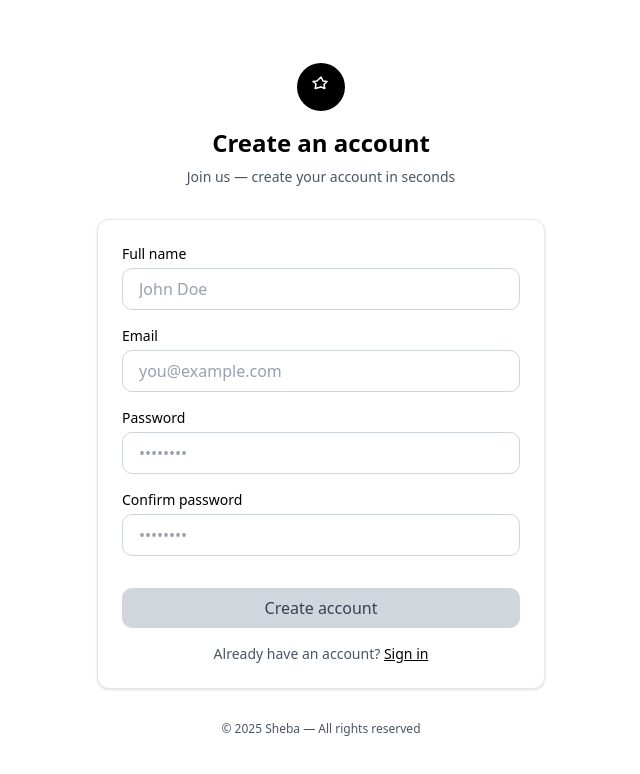
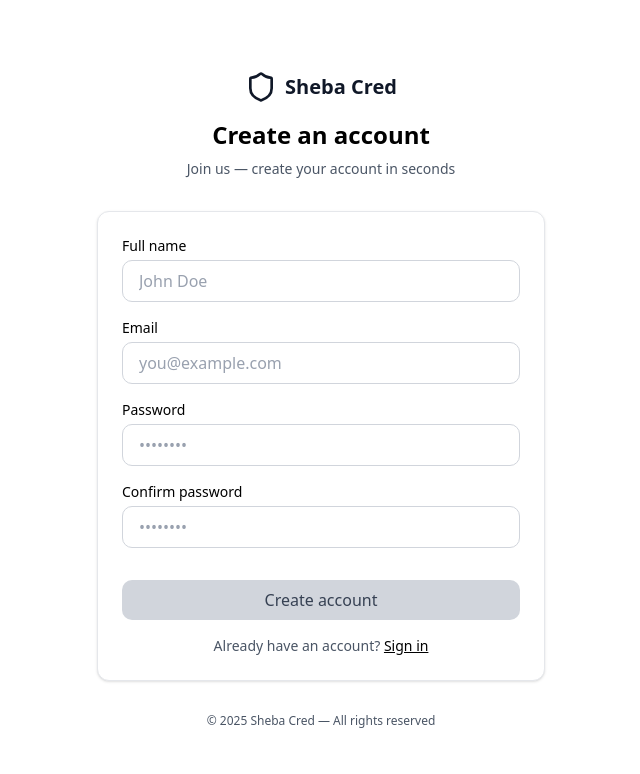
Before and after one commit to Sheba-Software-Solutions/Better-Hack-Sheba, a React (Vite) app: page /signup in a window 1280 px wide. Shown: the top 774 px of the page, without its empty margins (319-959 px from the left). Built offline with nearby package versions, Linux system fonts and the light colour scheme.

Commit message:
feat: implement Logo component and update header, sidebar, login, and signup pages

```diff
--- a/src/components/Header.tsx
+++ b/src/components/Header.tsx
@@ -1,17 +1,13 @@
 import React from 'react'
 import { Link } from 'react-router-dom'
+import Logo from './Logo'
 
 const Header: React.FC = () => {
   return (
     <header className="w-full border-b border-gray-200 py-4 px-4 md:px-6 flex items-center justify-between relative">
-      <div className="flex items-center gap-3">
-        <div className="h-10 w-10 rounded-full bg-black flex items-center justify-center">
-          <svg xmlns="http://www.w3.org/2000/svg" viewBox="0 0 24 24" fill="none" stroke="white" className="h-5 w-5">
-            <path strokeLinecap="round" strokeLinejoin="round" strokeWidth="1.5" d="M12 2l2 4 4 .5-3 3 .8 4L12 12 6.2 13.5 7 9 4 6.5 8 6z" />
-          </svg>
-        </div>
-        <span className="font-semibold text-lg">Sheba Cred</span>
-      </div>
+      <Link to="/" className="flex items-center">
+        <Logo variant="dark" size="md" />
+      </Link>
 
       {/* Desktop nav */}
       <nav className="absolute left-1/2 -translate-x-1/2 hidden md:flex gap-8">
--- /dev/null
+++ b/src/components/Logo.tsx
@@ -0,0 +1,46 @@
+import React from 'react';
+import { Shield } from 'lucide-react';
+
+interface LogoProps {
+  variant?: 'default' | 'light' | 'dark';
+  size?: 'sm' | 'md' | 'lg';
+  showText?: boolean;
+  className?: string;
+}
+
+const Logo: React.FC<LogoProps> = ({
+  variant = 'default',
+  size = 'md',
+  showText = true,
+  className = ''
+}) => {
+  const sizeClasses = {
+    sm: { icon: 'h-5 w-5', text: 'text-base' },
+    md: { icon: 'h-6 w-6', text: 'text-lg' },
+    lg: { icon: 'h-8 w-8', text: 'text-xl' }
+  };
+
+  const variantClasses = {
+    default: { icon: 'text-primary', text: 'text-foreground' },
+    light: { icon: 'text-white', text: 'text-white' },
+    dark: { icon: 'text-gray-900', text: 'text-gray-900' }
+  };
+
+  const iconSize = sizeClasses[size].icon;
+  const textSize = sizeClasses[size].text;
+  const iconColor = variantClasses[variant].icon;
+  const textColor = variantClasses[variant].text;
+
+  return (
+    <div className={`flex items-center gap-2 ${className}`}>
+      <Shield className={`${iconSize} ${iconColor}`} />
+      {showText && (
+        <span className={`font-bold ${textSize} ${textColor}`}>
+          Sheba Cred
+        </span>
+      )}
+    </div>
+  );
+};
+
+export default Logo;
--- a/src/components/Sidebar.tsx
+++ b/src/components/Sidebar.tsx
@@ -1,7 +1,8 @@
 import { useEffect, useState } from 'react';
 import { Link, Outlet, useNavigate, useLocation } from 'react-router-dom';
-import { Shield, Upload, CreditCard, FileText, User, Settings, LogOut } from 'lucide-react';
+import { Upload, CreditCard, FileText, User, Settings, LogOut } from 'lucide-react';
 import { useAuth } from '../contexts/AuthContext';
+import Logo from './Logo';
 
 const Sidebar = () => {
   const { user, logout } = useAuth();
@@ -28,9 +29,8 @@ const Sidebar = () => {
     <div className="min-h-screen bg-background flex">
       {/* Mobile top bar */}
       <div className="md:hidden fixed top-0 inset-x-0 z-40 bg-gray-900 text-white border-b border-gray-800 flex items-center justify-between px-4 py-3">
-        <Link to="/" className="flex items-center gap-2">
-          <Shield className="h-6 w-6" />
-          <span className="font-semibold">Sheba-Cred</span>
+        <Link to="/" className="flex items-center">
+          <Logo variant="light" size="md" />
         </Link>
         <button
           onClick={() => setOpen((v) => !v)}
@@ -46,9 +46,8 @@ const Sidebar = () => {
       {/* Sidebar */}
       <aside className={`fixed md:static inset-y-0 left-0 z-50 w-72 md:w-64 bg-gray-900 border-r border-gray-800 flex flex-col transform transition-transform duration-200 ${open ? 'translate-x-0' : '-translate-x-full md:translate-x-0'}`}>
         <div className="p-6 border-b border-gray-800">
-          <Link to="/" className="flex items-center gap-2">
-            <Shield className="h-8 w-8 text-white" />
-            <span className="text-xl font-bold text-white">Sheba-Cred</span>
+          <Link to="/" className="flex items-center">
+            <Logo variant="light" size="lg" />
           </Link>
         </div>
 
--- a/src/pages/Home.tsx
+++ b/src/pages/Home.tsx
@@ -137,7 +137,7 @@ const Home: React.FC = () => {
         </div>
       </motion.section>
 
-      <footer className="w-full border-t border-gray-200 py-6 text-center text-sm text-gray-600">© {new Date().getFullYear()} Sheba — All rights reserved</footer>
+      <footer className="w-full border-t border-gray-200 py-6 text-center text-sm text-gray-600">© {new Date().getFullYear()} Sheba Cred — All rights reserved</footer>
     </div>
   )
 }
--- a/src/pages/Login.tsx
+++ b/src/pages/Login.tsx
@@ -1,22 +1,15 @@
 import React from 'react'
 import { Link } from 'react-router-dom'
 import LoginForm from '../components/LoginForm'
+import Logo from '../components/Logo'
 
 const LoginPage: React.FC = () => {
   return (
     <div className="min-h-screen bg-white flex items-center justify-center py-12 px-4 sm:px-6 lg:px-8">
       <div className="max-w-md w-full space-y-8">
         <div className="text-center">
-          <div className="mx-auto h-12 w-12 rounded-full bg-black flex items-center justify-center mb-4">
-            <svg
-              xmlns="http://www.w3.org/2000/svg"
-              viewBox="0 0 24 24"
-              fill="none"
-              stroke="white"
-              className="h-6 w-6"
-            >
-              <path strokeLinecap="round" strokeLinejoin="round" strokeWidth="1.5" d="M12 2l2 4 4 .5-3 3 .8 4L12 12 6.2 13.5 7 9 4 6.5 8 6z" />
-            </svg>
+          <div className="flex justify-center mb-4">
+            <Logo variant="dark" size="lg" />
           </div>
           <h2 className="mt-2 text-2xl font-extrabold text-black">Sign in to your account</h2>
           <p className="mt-2 text-sm text-gray-600">Enter your credentials to access your dashboard</p>
@@ -29,7 +22,7 @@ const LoginPage: React.FC = () => {
           </p>
         </div>
 
-        <p className="text-center text-xs text-gray-600">© {new Date().getFullYear()} Sheba — All rights reserved</p>
+        <p className="text-center text-xs text-gray-600">© {new Date().getFullYear()} Sheba Cred — All rights reserved</p>
       </div>
     </div>
   )
--- a/src/pages/SignUp.tsx
+++ b/src/pages/SignUp.tsx
@@ -1,22 +1,15 @@
 import React from 'react'
 import { Link } from 'react-router-dom'
 import SignUpForm from '../components/SignUpForm'
+import Logo from '../components/Logo'
 
 const SignUpPage: React.FC = () => {
   return (
     <div className="min-h-screen bg-white flex items-center justify-center py-12 px-4 sm:px-6 lg:px-8">
       <div className="max-w-md w-full space-y-8">
         <div className="text-center">
-          <div className="mx-auto h-12 w-12 rounded-full bg-black flex items-center justify-center mb-4">
-            <svg
-              xmlns="http://www.w3.org/2000/svg"
-              viewBox="0 0 24 24"
-              fill="none"
-              stroke="white"
-              className="h-6 w-6"
-            >
-              <path strokeLinecap="round" strokeLinejoin="round" strokeWidth="1.5" d="M12 2l2 4 4 .5-3 3 .8 4L12 12 6.2 13.5 7 9 4 6.5 8 6z" />
-            </svg>
+          <div className="flex justify-center mb-4">
+            <Logo variant="dark" size="lg" />
           </div>
           <h2 className="mt-2 text-2xl font-extrabold text-black">Create an account</h2>
           <p className="mt-2 text-sm text-gray-600">Join us — create your account in seconds</p>
@@ -29,7 +22,7 @@ const SignUpPage: React.FC = () => {
           </p>
         </div>
 
-        <p className="text-center text-xs text-gray-600">© {new Date().getFullYear()} Sheba — All rights reserved</p>
+        <p className="text-center text-xs text-gray-600">© {new Date().getFullYear()} Sheba Cred — All rights reserved</p>
       </div>
     </div>
   )
```
